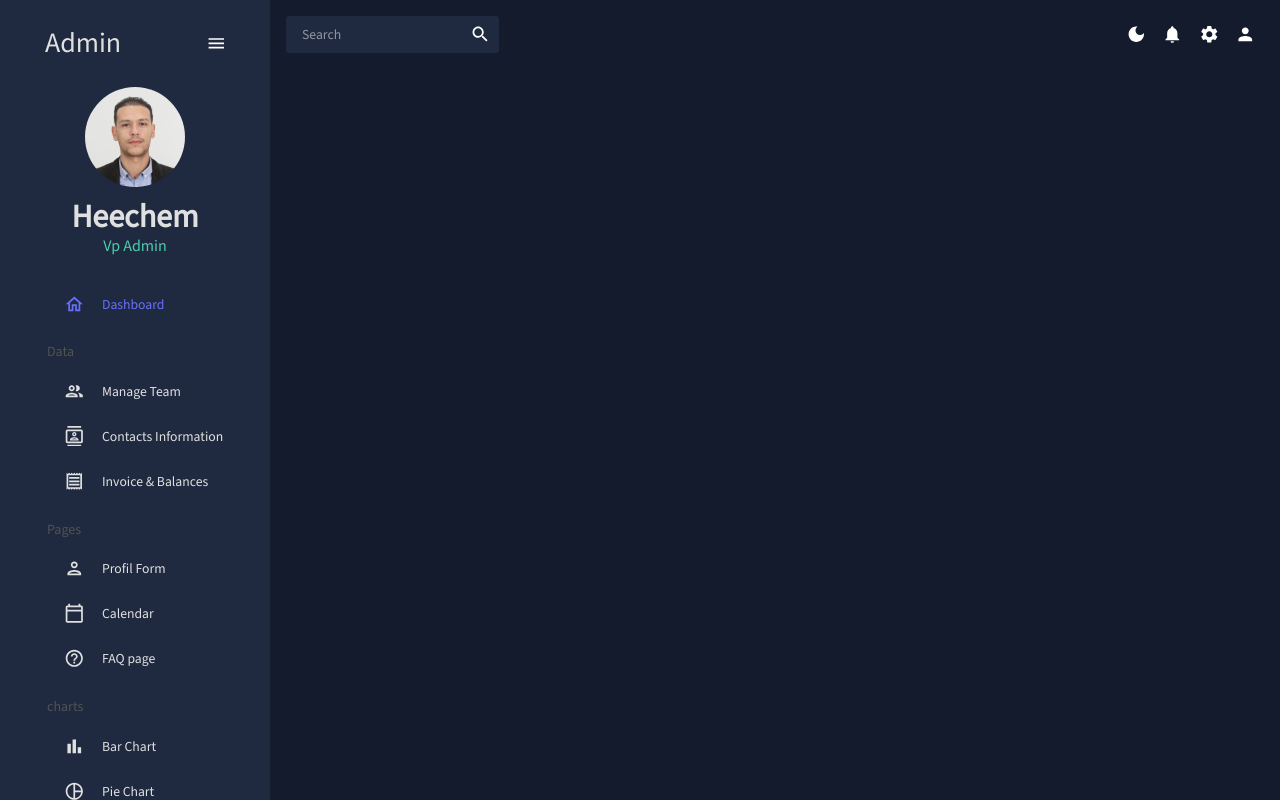
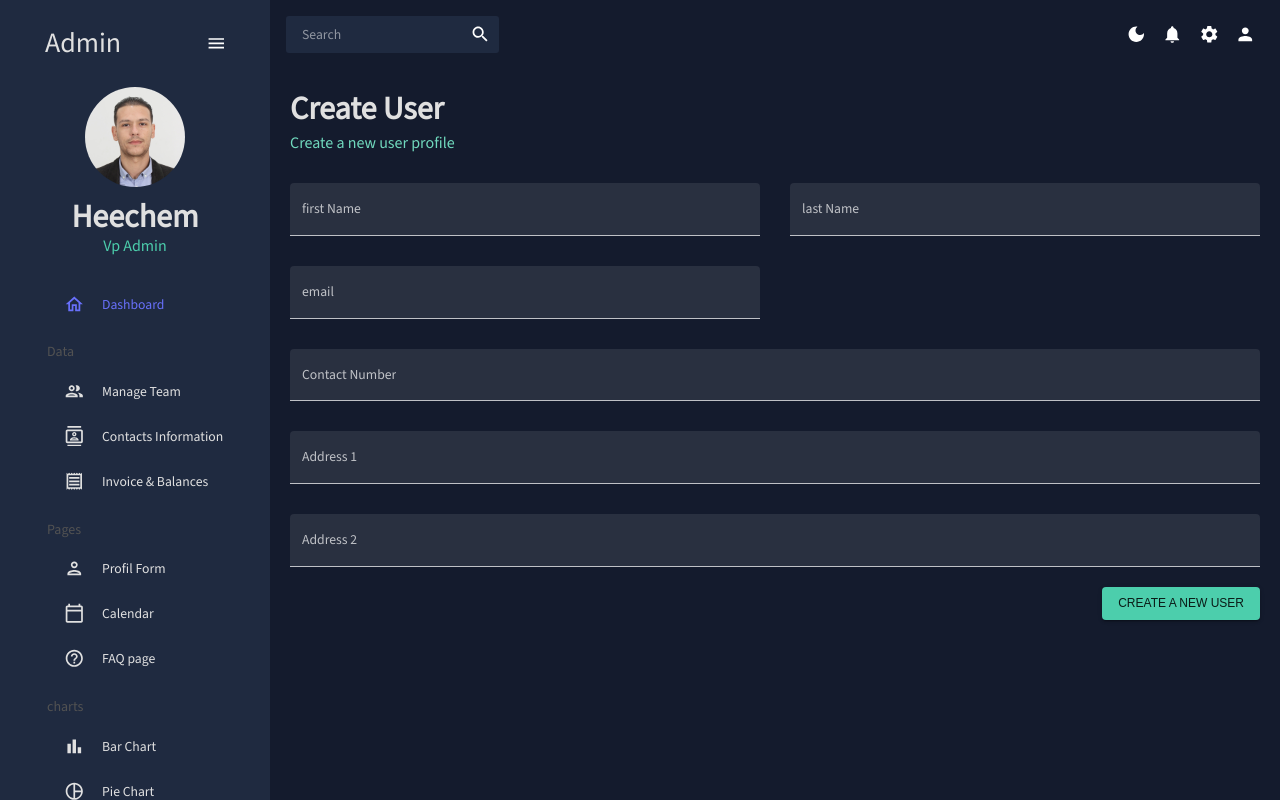
Before and after one commit to Heechem/react-admin, a React (Vite) app: page /form in a window 1280 px wide. Built offline with nearby package versions, Linux system fonts and the light colour scheme.

Commit message:
add the form

```diff
--- a/src/App.jsx
+++ b/src/App.jsx
@@ -7,16 +7,7 @@
 import Team from './team/Team';
 import Contacts from './scenes/contacts/Contacts';
 import Invoices from './scenes/invoices/Invoices';
-// import Team from './scenes/team';
-// import Invoices from './scenes/invoices';
-
-// import Form from './scenes/form';
-// import Pie from './scenes/pie';
-// import Line from './scenes/line';
-// import FAQ from './scenes/faq';
-// import Bar from './scenes/bar';
-// import Geography from './scenes/geography';
-// import Calendar from './scenes/calendar';
+import Form from './scenes/form/FormComponent';
 
 function App() {
   const [theme, colorMode] = useMode();
@@ -46,10 +37,10 @@
                 element={<Invoices />}
               />
 
-              {/* <Route
+              <Route
                 path="/form"
                 element={<Form />}
-              /> */}
+              />
               {/* <Route
                 path="pie"
                 element={<Pie />}
--- /dev/null
+++ b/src/scenes/form/FormComponent.jsx
@@ -0,0 +1,164 @@
+import React from 'react';
+
+import { object, string } from 'yup';
+import { Box, Button, TextField, useMediaQuery } from '@mui/material';
+import Header from '../../components/Header';
+import { Formik } from 'formik';
+
+const initialValues = {
+  firstName: '',
+  lastName: '',
+  email: '',
+  contact: '',
+  address1: '',
+  address2: '',
+};
+
+const phoneRegExp =
+  /^((\+[1-9]{1,4}[ -]?)|(\([0-9]{2,3}\)[ -]?)|([0-9]{2,4})[ -]?)*?[0-9]{3,4}[ -]?[0-9]{3,4}$/;
+
+const userSchema = object({
+  firstName: string().required('required'),
+  lastName: string().required('required'),
+  email: string().email('invalid email').required('required'),
+  contact: string()
+    .matches(phoneRegExp, 'Phone is not valid')
+    .required('required'),
+  address1: string().required('required'),
+  address2: string().required('required'),
+});
+
+const Form = () => {
+  const isNonMobile = useMediaQuery('(min-width:600px');
+  const handleFormsubmit = (value) => {
+    console.log(value);
+  };
+
+  return (
+    <Box m="20px">
+      <Header
+        title={'Create User'}
+        subtitle={'Create a new user profile'}
+      />
+      <Formik
+        onSubmit={handleFormsubmit}
+        initialValues={initialValues}
+        validationSchema={userSchema}
+      >
+        {({
+          values,
+          errors,
+          touched,
+          handleBlur,
+          handleChange,
+          handleSubmit,
+        }) => (
+          <form onSubmit={handleSubmit}>
+            <Box
+              display="grid"
+              gap="30px"
+              gridTemplateColumns={'repeat(4,minmax(0,1fr))'}
+              sx={{
+                '& >div': { gridColumn: isNonMobile ? undefined : 'span 4' },
+              }}
+            >
+              <TextField
+                fullWidth
+                variant="filled"
+                type="text"
+                label="first Name"
+                onBlur={handleBlur}
+                onChange={handleChange}
+                value={values.firstName}
+                name="firstName"
+                error={!!touched.firstName && !!errors.firstName}
+                helperText={touched.firstName && errors.firstName}
+                sx={{ gridColumn: 'span 2' }}
+              />
+              <TextField
+                fullWidth
+                variant="filled"
+                type="text"
+                label="last Name"
+                onBlur={handleBlur}
+                onChange={handleChange}
+                value={values.lastName}
+                name="lastName"
+                error={!!touched.lastName && !!errors.lastName}
+                helperText={touched.lastName && errors.lastName}
+                sx={{ gridColumn: 'span 2' }}
+              />{' '}
+              <TextField
+                fullWidth
+                variant="filled"
+                type="text"
+                label="email"
+                onBlur={handleBlur}
+                onChange={handleChange}
+                value={values.email}
+                name="email"
+                error={!!touched.email && !!errors.email}
+                helperText={touched.email && errors.email}
+                sx={{ gridColumn: 'span 2' }}
+              />{' '}
+              <TextField
+                fullWidth
+                variant="filled"
+                type="text"
+                label="Contact Number"
+                onBlur={handleBlur}
+                onChange={handleChange}
+                value={values.contact}
+                name="contact"
+                error={!!touched.contact && !!errors.contact}
+                helperText={touched.contact && errors.contact}
+                sx={{ gridColumn: 'span 4' }}
+              />{' '}
+              <TextField
+                fullWidth
+                variant="filled"
+                type="text"
+                label="Address 1"
+                onBlur={handleBlur}
+                onChange={handleChange}
+                value={values.address1}
+                name="address1"
+                error={!!touched.address1 && !!errors.address1}
+                helperText={touched.address1 && errors.address1}
+                sx={{ gridColumn: 'span 4' }}
+              />{' '}
+              <TextField
+                fullWidth
+                variant="filled"
+                type="text"
+                label="Address 2"
+                onBlur={handleBlur}
+                onChange={handleChange}
+                value={values.address2}
+                name="address2"
+                error={!!touched.address2 && !!errors.address2}
+                helperText={touched.address2 && errors.address2}
+                sx={{ gridColumn: 'span 4' }}
+              />
+            </Box>
+            <Box
+              display={'flex'}
+              justifyContent="end"
+              mt="20px"
+            >
+              <Button
+                type="submit"
+                color="secondary"
+                variant="contained"
+              >
+                Create a new user
+              </Button>
+            </Box>
+          </form>
+        )}
+      </Formik>
+    </Box>
+  );
+};
+
+export default Form;
--- a/src/scenes/invoices/Invoices.jsx
+++ b/src/scenes/invoices/Invoices.jsx
@@ -62,11 +62,11 @@
             borderBottom: 'none',
           },
           '& .MuiDataGrid-virtualScroller': {
-            backgroundColor: colors.primary[400],
+            backgroundColor: colors.primary[600],
           },
           '& .MuiDataGrid-footerContainer': {
             borderTop: 'none',
-            backgroundColor: colors.blueAccent[700],
+            backgroundColor: colors.blueAccent[600],
           },
           '& .MuiCheckbox-root': {
             color: `${colors.greenAccent[200]} !important`,
```
